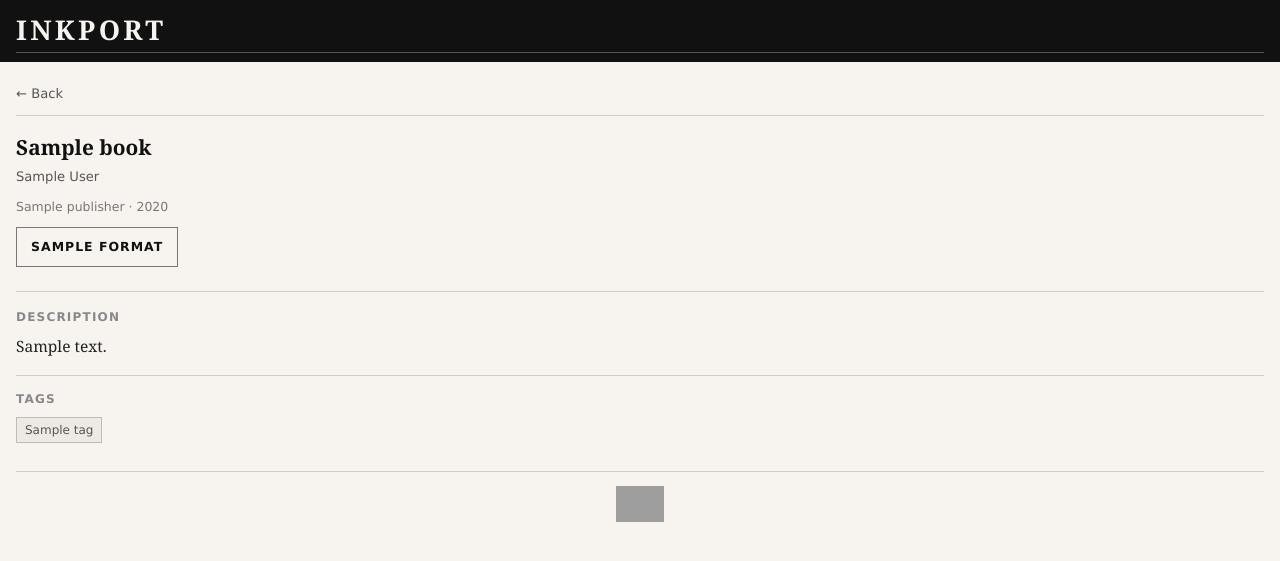
After one commit to donpfister/ebookbrowser, a Flask app: template templates/book.html in a window 1280 px wide. The commit adds this page. Shown: the top 561 px of the page. Run offline with Flask 3, Linux system fonts and the light colour scheme; the template is opened without the code that fills it: most values are stand-ins (such as "Sample title", 1, 10 or a date in 2020); grey boxes are pictures that could not be loaded.

Commit message:
add book detail page with description, tags, publisher, year
- New /book?id=<id> route fetches /opds/entry/<id> for full metadata
- parse_book_entry() extracts summary, tags, publisher, year, cover, downloads
- parse_feed() now includes book_id (extracted from download href) per entry
- index.html: cover and title link to detail page, back URL passed as param
- New templates/book.html: same look/feel, shows cover larger, full description,
  tag chips, publisher/year, download buttons, back link

Co-Authored-By: Claude Sonnet 4.6 <noreply@anthropic.com>

```diff
--- a/app.py
+++ b/app.py
@@ -26,6 +26,8 @@ PAGE_SIZE = int(os.environ.get('PAGE_SIZE', '20'))
 COVER_WIDTH = int(os.environ.get('COVER_WIDTH', '60'))
 
 ATOM = '{http://www.w3.org/2005/Atom}'
+DC   = '{http://purl.org/dc/elements/1.1/}'
+DCTERMS = '{http://purl.org/dc/terms/}'
 MIME_TO_FORMAT = {
     'application/epub+zip': 'EPUB',
     'application/kepub+zip': 'KEPUB',
@@ -132,9 +134,17 @@ def parse_feed(root):
                 for a in entry.findall(ATOM + 'author')
                 if a.findtext(ATOM + 'name')
             ]
+            # Extract book ID from first download href (e.g. /opds/download/123/epub/)
+            book_id = None
+            for dl in downloads:
+                path = urlparse(dl['href']).path
+                book_id = next((p for p in reversed(path.rstrip('/').split('/')) if p.isdigit()), None)
+                if book_id:
+                    break
             entries.append({
                 'type': 'book', 'title': title,
-                'authors': authors, 'cover_href': cover_href, 'downloads': downloads,
+                'authors': authors, 'cover_href': cover_href,
+                'downloads': downloads, 'book_id': book_id,
             })
         elif nav_href:
             entries.append({'type': 'nav', 'title': title, 'opds_path': nav_href})
@@ -295,5 +305,75 @@ def download():
     )
 
 
+def parse_book_entry(entry):
+    """Parse a single Atom <entry> element into a full book detail dict."""
+    title = entry.findtext(ATOM + 'title') or '(untitled)'
+
+    authors = [
+        a.findtext(ATOM + 'name')
+        for a in entry.findall(ATOM + 'author')
+        if a.findtext(ATOM + 'name')
+    ]
+
+    summary = (entry.findtext(ATOM + 'summary') or
+               entry.findtext(ATOM + 'content') or '').strip()
+
+    tags = [
+        c.get('label') or c.get('term', '')
+        for c in entry.findall(ATOM + 'category')
+        if c.get('term')
+    ]
+
+    published = (entry.findtext(ATOM + 'published') or
+                 entry.findtext(DC + 'date') or
+                 entry.findtext(DCTERMS + 'date') or '')
+    year = published[:4] if published else ''
+
+    publisher = (entry.findtext(DC + 'publisher') or
+                 entry.findtext(DCTERMS + 'publisher') or '')
+
+    downloads, cover_href = [], None
+    for link in entry.findall(ATOM + 'link'):
+        rel = link.get('rel', '')
+        href = link.get('href', '')
+        ltype = link.get('type', '')
+        if 'opds-spec.org/image/thumbnail' in rel and href:
+            cover_href = href
+        elif 'opds-spec.org/image' in rel and not cover_href and href:
+            cover_href = href
+        elif 'opds-spec.org/acquisition' in rel and href:
+            fmt = detect_format(ltype, href)
+            if fmt:
+                downloads.append({'format': fmt, 'href': href})
+
+    return {
+        'title': title, 'authors': authors, 'summary': summary,
+        'tags': tags, 'year': year, 'publisher': publisher,
+        'cover_href': cover_href, 'downloads': downloads,
+    }
+
+
+@app.route('/book')
+def book_detail():
+    book_id = request.args.get('id', '').strip()
+    if not book_id or not book_id.isdigit():
+        abort(400)
+
+    back_url = request.args.get('back', '/')
+
+    root, error = fetch_opds(f'/opds/entry/{book_id}')
+    book = None
+    if root is not None:
+        # CWA may return a bare <entry> or a <feed> containing one entry
+        if root.tag == ATOM + 'entry':
+            book = parse_book_entry(root)
+        else:
+            entry = root.find(ATOM + 'entry')
+            if entry is not None:
+                book = parse_book_entry(entry)
+
+    return render_template('book.html', book=book, back_url=back_url, error=error)
+
+
 if __name__ == '__main__':
     app.run(host='0.0.0.0', port=int(os.environ.get('PORT', 5000)), debug=False)
--- /dev/null
+++ b/templates/book.html
@@ -0,0 +1,277 @@
+<!DOCTYPE html>
+<html lang="en">
+<head>
+  <meta charset="utf-8">
+  <meta name="viewport" content="width=758, initial-scale=1">
+  <title>{% if book %}{{ book.title }} — {% endif %}Inkport</title>
+  <style>
+    * { margin: 0; padding: 0; box-sizing: border-box; }
+
+    body {
+      font-family: Georgia, "Times New Roman", serif;
+      font-size: 16px;
+      line-height: 1.5;
+      background: #f7f4ef;
+      color: #111;
+      padding: 0;
+    }
+
+    /* ── Masthead ─────────────────────────────────────────────── */
+    #masthead {
+      border-top: 4px solid #111;
+      border-bottom: 1px solid #111;
+      padding: 10px 16px 8px 16px;
+      background: #111;
+    }
+    #masthead h1 {
+      font-family: Georgia, "Times New Roman", serif;
+      font-size: 1.7em;
+      font-weight: bold;
+      letter-spacing: 0.12em;
+      text-transform: uppercase;
+      color: #f7f4ef;
+      margin: 0;
+      line-height: 1.2;
+    }
+    #masthead h1 a {
+      color: #f7f4ef;
+      text-decoration: none;
+    }
+    #masthead-rule {
+      border: none;
+      border-top: 1px solid #555;
+      margin: 5px 0 0 0;
+    }
+
+    /* ── Page body wrapper ────────────────────────────────────── */
+    #wrap {
+      padding: 12px 16px 24px 16px;
+    }
+
+    /* ── Back link ────────────────────────────────────────────── */
+    #back {
+      display: block;
+      font-family: Verdana, Tahoma, sans-serif;
+      font-size: 0.82em;
+      color: #555;
+      text-decoration: none;
+      padding: 10px 0 12px 0;
+      border-bottom: 1px solid #ccc;
+      margin-bottom: 18px;
+    }
+
+    /* ── Book detail layout ───────────────────────────────────── */
+    #book-header {
+      width: 100%;
+      border-collapse: collapse;
+      margin-bottom: 18px;
+    }
+    #book-header td {
+      vertical-align: top;
+      padding: 0;
+      border: none;
+    }
+    #book-header td.cover-col {
+      width: 110px;
+      padding-right: 16px;
+    }
+    #book-header td.cover-col img {
+      display: block;
+      border: 1px solid #ccc;
+      width: 100px;
+      height: auto;
+    }
+
+    /* ── Title & authors ──────────────────────────────────────── */
+    .book-title {
+      font-family: Georgia, "Times New Roman", serif;
+      font-size: 1.3em;
+      font-weight: bold;
+      line-height: 1.3;
+      color: #111;
+      margin-bottom: 6px;
+    }
+    .book-authors {
+      font-family: Verdana, Tahoma, sans-serif;
+      font-size: 0.82em;
+      color: #555;
+      margin-bottom: 10px;
+    }
+
+    /* ── Metadata (publisher, year) ───────────────────────────── */
+    .book-meta {
+      font-family: Verdana, Tahoma, sans-serif;
+      font-size: 0.78em;
+      color: #777;
+      margin-bottom: 6px;
+      line-height: 1.6;
+    }
+
+    /* ── Download buttons ─────────────────────────────────────── */
+    .dls {
+      margin-top: 10px;
+    }
+    a.dlb {
+      display: inline-block;
+      font-family: Verdana, Tahoma, sans-serif;
+      font-size: 0.78em;
+      font-weight: bold;
+      letter-spacing: 0.08em;
+      text-transform: uppercase;
+      text-decoration: none;
+      color: #111;
+      background: #f7f4ef;
+      border: 1px solid #777;
+      padding: 9px 14px;
+      margin: 0 6px 6px 0;
+      min-height: 40px;
+      line-height: 20px;
+    }
+    a.dlb:active {
+      background: #111;
+      color: #f7f4ef;
+    }
+
+    /* ── Description ──────────────────────────────────────────── */
+    #description {
+      margin-top: 4px;
+      padding-top: 16px;
+      border-top: 1px solid #ccc;
+    }
+    #description h2 {
+      font-family: Verdana, Tahoma, sans-serif;
+      font-size: 0.75em;
+      font-weight: bold;
+      letter-spacing: 0.1em;
+      text-transform: uppercase;
+      color: #888;
+      margin-bottom: 8px;
+    }
+    #description p {
+      font-size: 0.97em;
+      line-height: 1.6;
+      color: #222;
+    }
+
+    /* ── Tags ─────────────────────────────────────────────────── */
+    #tags {
+      margin-top: 16px;
+      padding-top: 14px;
+      border-top: 1px solid #ccc;
+    }
+    #tags h2 {
+      font-family: Verdana, Tahoma, sans-serif;
+      font-size: 0.75em;
+      font-weight: bold;
+      letter-spacing: 0.1em;
+      text-transform: uppercase;
+      color: #888;
+      margin-bottom: 8px;
+    }
+    .tag {
+      display: inline-block;
+      font-family: Verdana, Tahoma, sans-serif;
+      font-size: 0.75em;
+      color: #555;
+      border: 1px solid #bbb;
+      padding: 3px 8px;
+      margin: 0 4px 4px 0;
+      background: #eeeae3;
+    }
+
+    /* ── Error ────────────────────────────────────────────────── */
+    .err {
+      background: #111;
+      color: #f7f4ef;
+      padding: 12px 14px;
+      font-family: Verdana, Tahoma, sans-serif;
+      font-size: 0.88em;
+      margin-bottom: 14px;
+      border-left: 4px solid #c00;
+    }
+
+    /* ── Footer ───────────────────────────────────────────────── */
+    #footer {
+      margin-top: 24px;
+      padding-top: 14px;
+      border-top: 1px solid #ccc;
+      text-align: center;
+    }
+    #footer img {
+      height: 36px;
+      width: auto;
+      display: inline-block;
+    }
+  </style>
+</head>
+<body>
+
+<div id="masthead">
+  <h1><a href="/">Inkport</a></h1>
+  <hr id="masthead-rule">
+</div>
+
+<div id="wrap">
+
+  <a id="back" href="{{ back_url }}">&#8592; Back</a>
+
+  {% if error %}
+    <p class="err">Could not load book: {{ error }}</p>
+  {% endif %}
+
+  {% if book %}
+
+  <table id="book-header">
+    <tr>
+      {% if book.cover_href %}
+      <td class="cover-col">
+        <img src="{{ url_for('cover', href=book.cover_href) }}" alt="">
+      </td>
+      {% endif %}
+      <td>
+        <div class="book-title">{{ book.title }}</div>
+        {% if book.authors %}
+        <div class="book-authors">{{ book.authors | join(', ') }}</div>
+        {% endif %}
+        {% if book.publisher or book.year %}
+        <div class="book-meta">
+          {% if book.publisher %}{{ book.publisher }}{% endif %}
+          {% if book.publisher and book.year %} &middot; {% endif %}
+          {% if book.year %}{{ book.year }}{% endif %}
+        </div>
+        {% endif %}
+        <div class="dls">
+          {% for dl in book.downloads %}
+          <a class="dlb" href="{{ url_for('download', href=dl.href) }}">{{ dl.format }}</a>
+          {% endfor %}
+        </div>
+      </td>
+    </tr>
+  </table>
+
+  {% if book.summary %}
+  <div id="description">
+    <h2>Description</h2>
+    <p>{{ book.summary }}</p>
+  </div>
+  {% endif %}
+
+  {% if book.tags %}
+  <div id="tags">
+    <h2>Tags</h2>
+    {% for tag in book.tags %}
+    <span class="tag">{{ tag }}</span>
+    {% endfor %}
+  </div>
+  {% endif %}
+
+  {% endif %}
+
+  <div id="footer">
+    <a href="https://ferncreek.digital/"><img src="https://ferncreek.digital/assets/brand_logo.png" alt="Fern Creek Digital"></a>
+  </div>
+
+</div><!-- /#wrap -->
+
+</body>
+</html>
```
Also changed, not shown: templates/index.html (+11 -1 lines).
